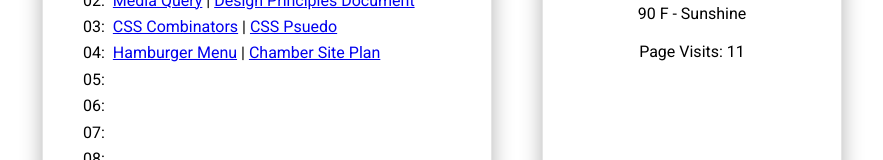
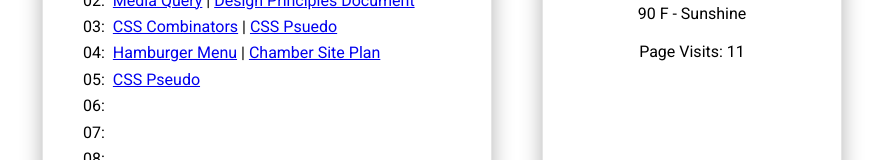
Before and after one commit to aralagao/wdd230, a plain HTML site: page index.html in a window 1280 px wide. Shown: the part 406-566 px from the top of the page, without its empty margins (198-1081 px from the left). Drawn offline with Linux system fonts and the light colour scheme.

Commit message:
added pseudo classes

```diff
--- a/index.html
+++ b/index.html
@@ -46,7 +46,7 @@
                 <li><a href="#">Media Query</a> | <a href="https://aralagao.github.io/wdd230/lesson02/design-principles.html">Design Principles Document</a></li>
                 <li><a href="https://ibb.co/NppQtD3">CSS Combinators</a> | <a href="https://codepen.io/aralagao11/pen/Rwdgyqj">CSS Psuedo</a></li>
                 <li><a href="https://codepen.io/aralagao11/pen/vYPWjWY">Hamburger Menu</a> | <a href="https://aralagao.github.io/wdd230/lesson03/chamber-site-plan.html">Chamber Site Plan</a></li>
-                <li><a href="#"></a></li>
+                <li><a href="https://codepen.io/aralagao11/pen/VwRXjjm">CSS Pseudo</a></li>
                 <li><a href="#"></a></li>
                 <li><a href="#"></a></li>
                 <li><a href="#"></a></li>
```
